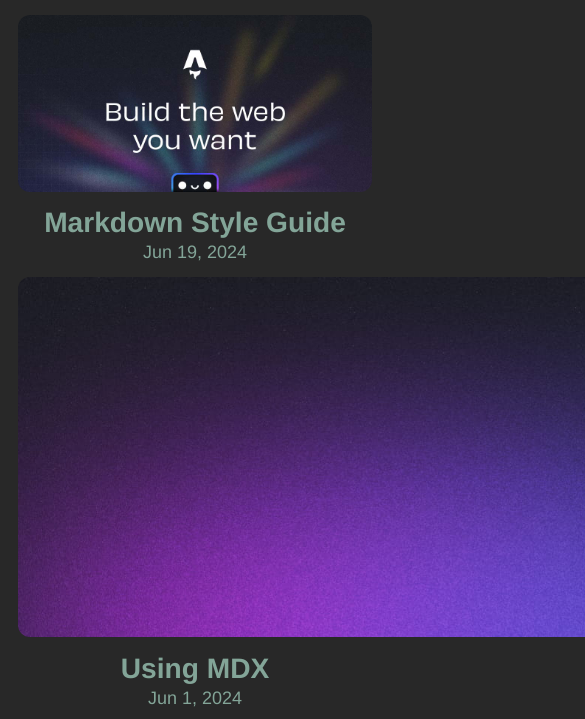
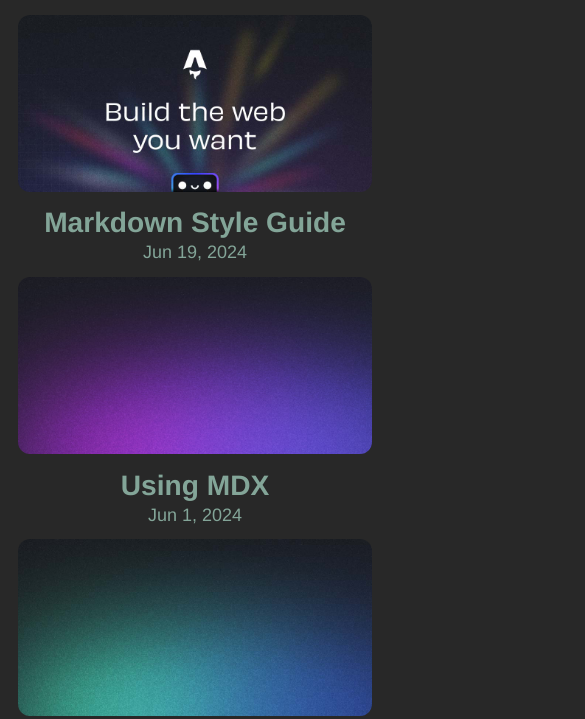
Before and after one commit to seki-mei/lemma-moe, an Astro site: page /blog in a window 390 px wide. Shown: the part 74-793 px from the top of the page, 585 px wide, since content can reach past the window. Built offline with nearby package versions, Linux system fonts and the light colour scheme; Astro itself is replaced by a stand-in of ours.

Commit message:
fix image in mobile

```diff
--- a/src/styles/global.css
+++ b/src/styles/global.css
@@ -101,7 +101,7 @@ table {
   width: 100%;
 }
 img {
-  /* max-width: 100%; */
+  max-width: 100%;
   height: auto;
   border-radius: 8px;
 }
```
